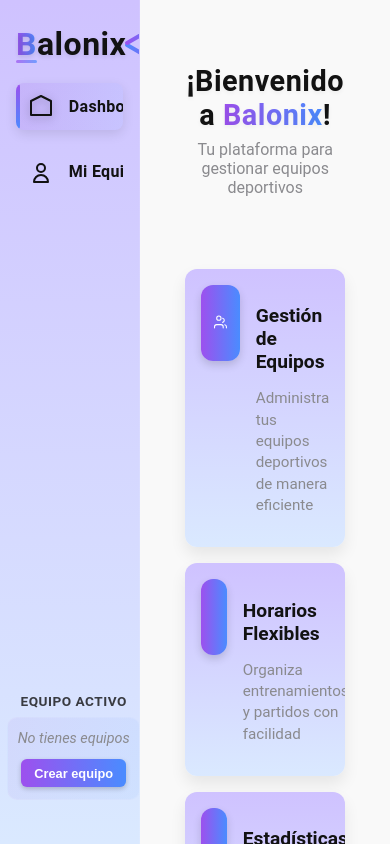
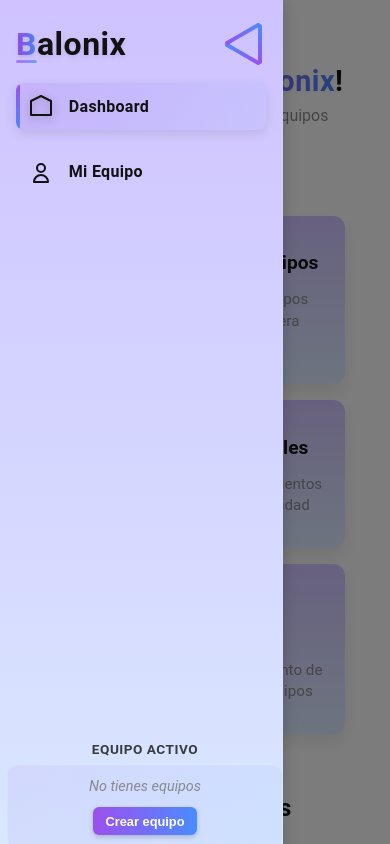
Before and after one commit to FtoledoP/balonix-web, an Angular app: page /home in a window 390 px wide. Built offline with nearby package versions, Linux system fonts and the light colour scheme; no server answers; the database is empty; sample sign-in values are in the browser's storage.

Commit message:
Made everything responsive

```diff
--- a/src/app/layout/main-layout/main-layout.component.html
+++ b/src/app/layout/main-layout/main-layout.component.html
@@ -1,4 +1,12 @@
 <div class="main-container" [class.sidebar-open]="(sidebarService.isOpen$ | async)">
+  <!-- Overlay para cerrar el sidebar en pantallas pequeñas -->
+  <div class="sidebar-overlay" (click)="closeSidebar()"></div>
+  <!-- Botón flotante para abrir el sidebar cuando está cerrado -->
+  <div class="sidebar-toggle-button" (click)="openSidebar()">
+    <div class="toggle-bar"></div>
+    <div class="toggle-bar"></div>
+    <div class="toggle-bar"></div>
+  </div>
   <app-sidebar></app-sidebar>
   <main class="main-content">
     <div class="content">
--- a/src/app/layout/main-layout/main-layout.component.scss
+++ b/src/app/layout/main-layout/main-layout.component.scss
@@ -27,3 +27,77 @@ app-sidebar {
 .main-container:not(.sidebar-open) app-sidebar {
   width: 40px;
 }
+
+/* Estilos para pantallas pequeñas */
+@media (max-width: 768px) {
+  .main-container {
+    position: relative;
+  }
+
+  app-sidebar {
+    position: fixed;
+    top: 0;
+    left: 0;
+    height: 100vh;
+    z-index: 1000;
+    transform: translateX(-100%);
+    transition: transform 0.3s ease, width 0.3s;
+    box-shadow: 0 0 15px rgba(0, 0, 0, 0.2);
+  }
+
+  .main-container.sidebar-open app-sidebar {
+    transform: translateX(0);
+  }
+
+  .main-container:not(.sidebar-open) app-sidebar {
+    width: 250px;
+    transform: translateX(-100%);
+  }
+
+  /* Botón flotante para abrir el sidebar cuando está cerrado */
+  .sidebar-toggle-button {
+    display: none;
+    position: fixed;
+    top: 15px;
+    left: 15px;
+    width: 40px;
+    height: 40px;
+    background-image: linear-gradient(to bottom, var(--gradient-color-start), var(--gradient-color-end));
+    border-radius: 8px;
+    z-index: 998;
+    cursor: pointer;
+    box-shadow: 0 2px 10px rgba(0, 0, 0, 0.2);
+    align-items: center;
+    justify-content: center;
+    flex-direction: column;
+    gap: 5px;
+    padding: 8px;
+  }
+
+  .main-container:not(.sidebar-open) .sidebar-toggle-button {
+    display: flex;
+  }
+
+  .toggle-bar {
+    width: 100%;
+    height: 3px;
+    background-color: white;
+    border-radius: 3px;
+  }
+
+  /* Overlay para cerrar el sidebar al hacer clic fuera */
+  .sidebar-overlay {
+    display: none;
+    position: fixed;
+    top: 0;
+    left: 0;
+    width: 100%;
+    height: 100%;
+    background-color: rgba(0, 0, 0, 0.5);
+    z-index: 999;
+  }
+
+  .main-container.sidebar-open .sidebar-overlay {
+    display: block;
+  }
+}
--- a/src/app/layout/main-layout/main-layout.component.ts
+++ b/src/app/layout/main-layout/main-layout.component.ts
@@ -13,4 +13,24 @@ import { CommonModule } from '@angular/common';
 })
 export class MainLayoutComponent {
   constructor(public sidebarService: SidebarService) {}
+
+  /**
+   * Cierra el sidebar cuando se hace clic en el overlay
+   * Solo es relevante en pantallas pequeñas
+   */
+  closeSidebar(): void {
+    if (this.sidebarService.currentValue) {
+      this.sidebarService.toggle();
+    }
+  }
+
+  /**
+   * Abre el sidebar cuando se hace clic en el botón flotante
+   * Solo es relevante en pantallas pequeñas
+   */
+  openSidebar(): void {
+    if (!this.sidebarService.currentValue) {
+      this.sidebarService.toggle();
+    }
+  }
 }
```
